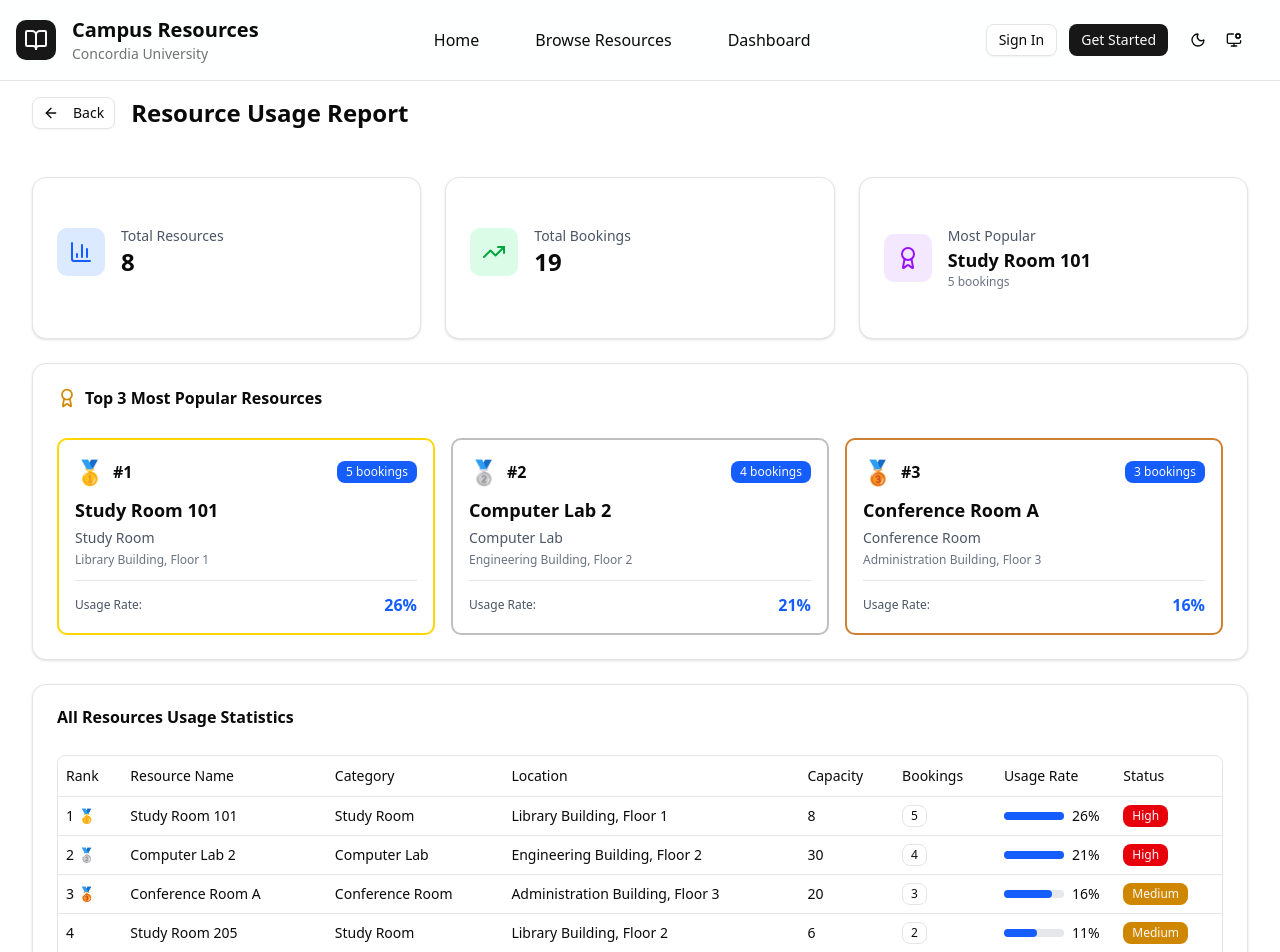
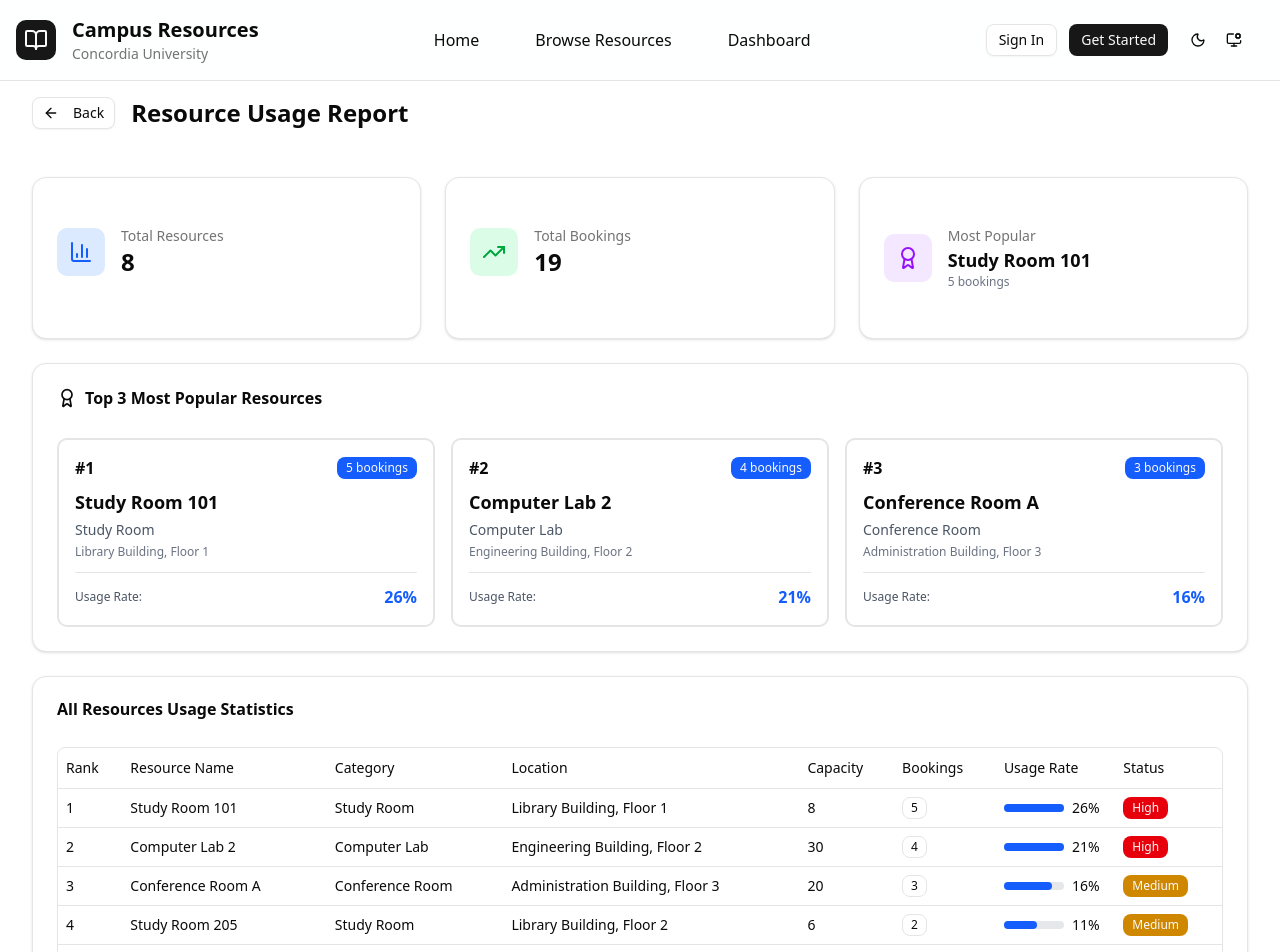
Before and after one commit to Allenyzh/SOEN287-Campus-Resource-Booking-Management-System, a Next.js app: page /admin/reports/resources in a window 1280 px wide. Shown: the top 952 px of the page. Built offline with nearby package versions, Linux system fonts and the light colour scheme.

Commit message:
Update page.tsx

```diff
--- a/src/app/admin/reports/resources/page.tsx
+++ b/src/app/admin/reports/resources/page.tsx
@@ -37,8 +37,13 @@ export default function ResourceUsageReportPage() {
     // Create stats array with resource info
     const stats = resources.map((resource) => {
       const bookingCount = bookingsByResource[resource.id] || 0;
-      const totalBookings = bookings.filter(b => b.status !== "Cancelled").length;
-      const usageRate = totalBookings > 0 ? Math.round((bookingCount / totalBookings) * 100) : 0;
+      const totalBookings = bookings.filter(
+        (b) => b.status !== "Cancelled"
+      ).length;
+      const usageRate =
+        totalBookings > 0
+          ? Math.round((bookingCount / totalBookings) * 100)
+          : 0;
 
       return {
         id: resource.id,
@@ -69,7 +74,7 @@ export default function ResourceUsageReportPage() {
 
     bookings.forEach((booking) => {
       if (booking.status !== "Cancelled") {
-        const resource = resources.find(r => r.id === booking.resourceId);
+        const resource = resources.find((r) => r.id === booking.resourceId);
         if (resource && stats[resource.category]) {
           stats[resource.category].bookings++;
         }
@@ -96,7 +101,7 @@ export default function ResourceUsageReportPage() {
     return { color: "bg-green-600", label: "Low" };
   };
 
-  const totalBookings = bookings.filter(b => b.status !== "Cancelled").length;
+  const totalBookings = bookings.filter((b) => b.status !== "Cancelled").length;
   const mostPopularResource = topResources[0];
 
   return (
@@ -125,7 +130,9 @@ export default function ResourceUsageReportPage() {
                   <BarChart3 className="w-6 h-6 text-blue-600" />
                 </div>
                 <div>
-                  <p className="text-sm text-gray-600">Total Resources</p>
+                  <p className="text-sm text-muted-foreground">
+                    Total Resources
+                  </p>
                   <p className="text-2xl font-bold">{resources.length}</p>
                 </div>
               </div>
@@ -139,7 +146,9 @@ export default function ResourceUsageReportPage() {
                   <TrendingUp className="w-6 h-6 text-green-600" />
                 </div>
                 <div>
-                  <p className="text-sm text-gray-600">Total Bookings</p>
+                  <p className="text-sm text-muted-foreground">
+                    Total Bookings
+                  </p>
                   <p className="text-2xl font-bold">{totalBookings}</p>
                 </div>
               </div>
@@ -153,7 +162,7 @@ export default function ResourceUsageReportPage() {
                   <Award className="w-6 h-6 text-purple-600" />
                 </div>
                 <div>
-                  <p className="text-sm text-gray-600">Most Popular</p>
+                  <p className="text-sm text-muted-foreground">Most Popular</p>
                   <p className="text-lg font-bold truncate">
                     {mostPopularResource?.name || "N/A"}
                   </p>
@@ -170,7 +179,7 @@ export default function ResourceUsageReportPage() {
         <Card>
           <CardHeader>
             <CardTitle className="flex items-center">
-              <Award className="w-5 h-5 mr-2 text-yellow-600" />
+              <Award className="w-5 h-5 mr-2 " />
               Top 3 Most Popular Resources
             </CardTitle>
           </CardHeader>
@@ -180,15 +189,17 @@ export default function ResourceUsageReportPage() {
                 <div
                   key={resource.id}
                   className="p-4 border-2 rounded-lg hover:shadow-md transition-shadow"
-                  style={{
-                    borderColor: index === 0 ? "#FFD700" : index === 1 ? "#C0C0C0" : "#CD7F32",
-                  }}
+                  // style={{
+                  //   borderColor:
+                  //     index === 0
+                  //       ? "#FFD700"
+                  //       : index === 1
+                  //       ? "#C0C0C0"
+                  //       : "#CD7F32",
+                  // }}
                 >
                   <div className="flex items-center justify-between mb-2">
                     <div className="flex items-center space-x-2">
-                      <span className="text-2xl font-bold">
-                        {index === 0 ? "🥇" : index === 1 ? "🥈" : "🥉"}
-                      </span>
                       <span className="font-semibold">#{index + 1}</span>
                     </div>
                     <Badge className="bg-blue-600">
@@ -197,11 +208,15 @@ export default function ResourceUsageReportPage() {
                   </div>
                   <h3 className="font-bold text-lg mb-1">{resource.name}</h3>
                   <p className="text-sm text-gray-600">{resource.category}</p>
-                  <p className="text-xs text-gray-500 mt-1">{resource.location}</p>
+                  <p className="text-xs text-gray-500 mt-1">
+                    {resource.location}
+                  </p>
                   <div className="mt-3 pt-3 border-t">
                     <div className="flex justify-between items-center">
                       <span className="text-xs text-gray-600">Usage Rate:</span>
-                      <span className="font-semibold text-blue-600">{resource.usageRate}%</span>
+                      <span className="font-semibold text-blue-600">
+                        {resource.usageRate}%
+                      </span>
                     </div>
                   </div>
                 </div>
@@ -237,28 +252,36 @@ export default function ResourceUsageReportPage() {
                       <TableRow key={resource.id}>
                         <TableCell className="font-medium">
                           {index + 1}
-                          {index < 3 && (
-                            <span className="ml-1">
-                              {index === 0 ? "🥇" : index === 1 ? "🥈" : "🥉"}
-                            </span>
-                          )}
                         </TableCell>
-                        <TableCell className="font-medium">{resource.name}</TableCell>
+                        <TableCell className="font-medium">
+                          {resource.name}
+                        </TableCell>
                         <TableCell>{resource.category}</TableCell>
-                        <TableCell className="text-sm">{resource.location}</TableCell>
+                        <TableCell className="text-sm">
+                          {resource.location}
+                        </TableCell>
                         <TableCell>{resource.capacity}</TableCell>
                         <TableCell>
-                          <Badge variant="outline">{resource.bookingCount}</Badge>
+                          <Badge variant="outline">
+                            {resource.bookingCount}
+                          </Badge>
                         </TableCell>
                         <TableCell>
                           <div className="flex items-center space-x-2">
                             <div className="w-full bg-gray-200 rounded-full h-2 max-w-[60px]">
                               <div
                                 className="bg-blue-600 h-2 rounded-full"
-                                style={{ width: `${Math.min(resource.usageRate * 5, 100)}%` }}
+                                style={{
+                                  width: `${Math.min(
+                                    resource.usageRate * 5,
+                                    100
+                                  )}%`,
+                                }}
                               />
                             </div>
-                            <span className="text-sm font-medium">{resource.usageRate}%</span>
+                            <span className="text-sm font-medium">
+                              {resource.usageRate}%
+                            </span>
                           </div>
                         </TableCell>
                         <TableCell>
@@ -292,7 +315,9 @@ export default function ResourceUsageReportPage() {
                 <TableBody>
                   {categoryStats.map((stat) => (
                     <TableRow key={stat.category}>
-                      <TableCell className="font-medium">{stat.category}</TableCell>
+                      <TableCell className="font-medium">
+                        {stat.category}
+                      </TableCell>
                       <TableCell>{stat.resourceCount}</TableCell>
                       <TableCell>
                         <Badge variant="outline">{stat.bookingCount}</Badge>
@@ -313,27 +338,30 @@ export default function ResourceUsageReportPage() {
         {/* Insights */}
         <Card>
           <CardHeader>
-            <CardTitle>📊 Key Insights</CardTitle>
+            <CardTitle>Key Insights</CardTitle>
           </CardHeader>
           <CardContent>
             <div className="space-y-3">
-              <div className="p-3 bg-blue-50 rounded-lg">
+              <div className="p-3 bg-blue-50 dark:bg-transparent rounded-lg">
                 <p className="text-sm">
-                  <strong>Most Popular:</strong> {mostPopularResource?.name || "N/A"} with{" "}
+                  <strong>Most Popular:</strong>{" "}
+                  {mostPopularResource?.name || "N/A"} with{" "}
                   {mostPopularResource?.bookingCount || 0} bookings (
                   {mostPopularResource?.usageRate || 0}% of total)
                 </p>
               </div>
-              <div className="p-3 bg-green-50 rounded-lg">
+              <div className="p-3 bg-green-50 dark:bg-transparent rounded-lg">
                 <p className="text-sm">
-                  <strong>Top Category:</strong> {categoryStats[0]?.category || "N/A"} with{" "}
+                  <strong>Top Category:</strong>{" "}
+                  {categoryStats[0]?.category || "N/A"} with{" "}
                   {categoryStats[0]?.bookingCount || 0} total bookings
                 </p>
               </div>
-              <div className="p-3 bg-yellow-50 rounded-lg">
+              <div className="p-3 bg-yellow-50 dark:bg-transparent rounded-lg">
                 <p className="text-sm">
                   <strong>Under-utilized Resources:</strong>{" "}
-                  {resourceStats.filter(r => r.bookingCount === 0).length} resources with 0 bookings
+                  {resourceStats.filter((r) => r.bookingCount === 0).length}{" "}
+                  resources with 0 bookings
                 </p>
               </div>
             </div>
```
